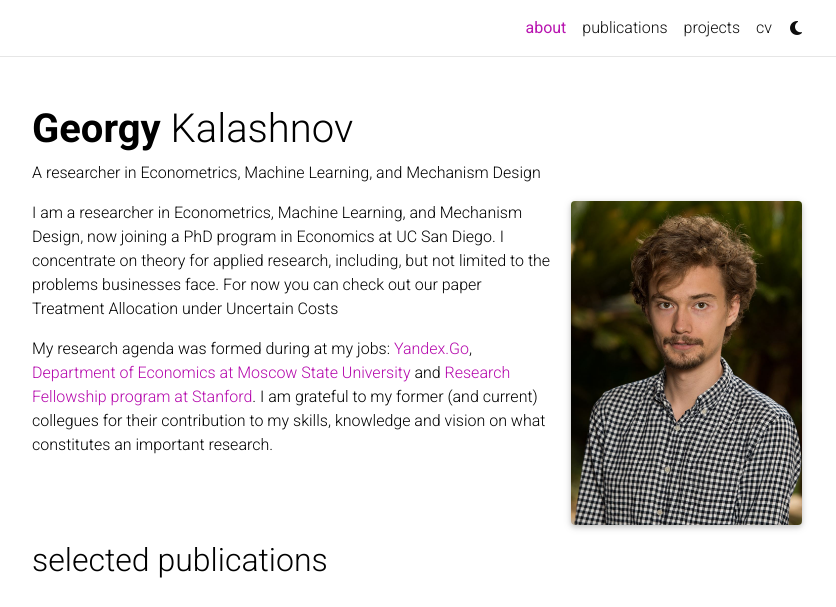
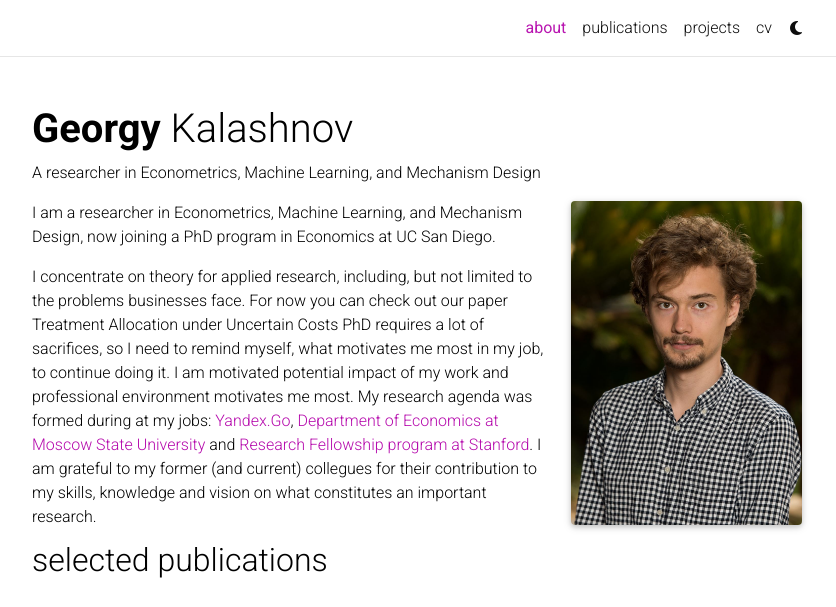
Before and after one commit to kalashnov/go95.github.io, a Jekyll site: the page built from _pages/about.md, in a window 1280 px wide, cut to the strip 0-607 px from the top of the page. Shown: the whole strip, without its empty margins (223-1059 px from the left). Built offline with Jekyll 4.4.1, drawn with Linux system fonts in a browser that asks for light colours; full-size pictures stand in for the smaller copies a plugin makes; comment, search, counter and statistics services are not loaded; a style sheet for code colours, icons or effects is not loaded.

Commit message:
Update about.md

```diff
--- a/_pages/about.md
+++ b/_pages/about.md
@@ -15,6 +15,10 @@
 social: true  # includes social icons at the bottom of the page
 ---
 
-I am a researcher in Econometrics, Machine Learning, and Mechanism Design, now joining a PhD program in Economics at UC San Diego. I concentrate on theory for applied research, including, but not limited to the problems businesses face. For now you can check out our paper Treatment Allocation under Uncertain Costs
+I am a researcher in Econometrics, Machine Learning, and Mechanism Design, now joining a PhD program in Economics at UC San Diego.
+
+<better research statement here> I concentrate on theory for applied research, including, but not limited to the problems businesses face. For now you can check out our paper Treatment Allocation under Uncertain Costs
+
+PhD requires a lot of sacrifices, so I need to remind myself, what motivates me most in my job, to continue doing it. I am motivated potential impact of my work and professional environment motivates me most.
 
 My research agenda was formed during at my jobs: <a href='https://go.yandex/'>Yandex.Go</a>, <a href='http://econ.msu.ru/'>Department of Economics at Moscow State University</a> and <a href='https://www.gsb.stanford.edu/programs/research-fellows'>Research Fellowship program at Stanford</a>. I am grateful to my former (and current) collegues for their contribution to my skills, knowledge and vision on what constitutes an important research.
```
